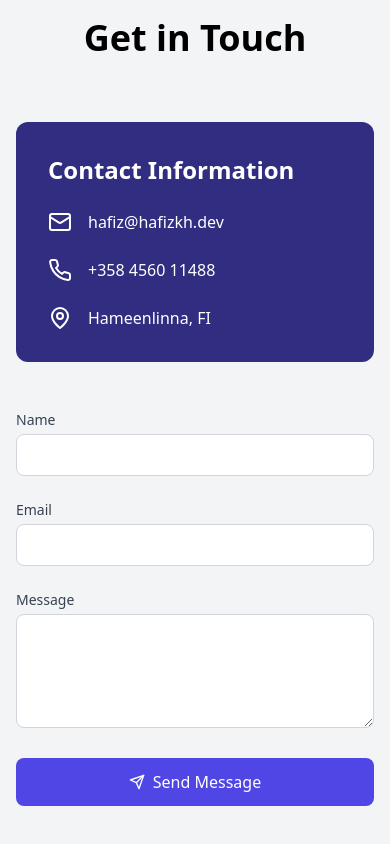
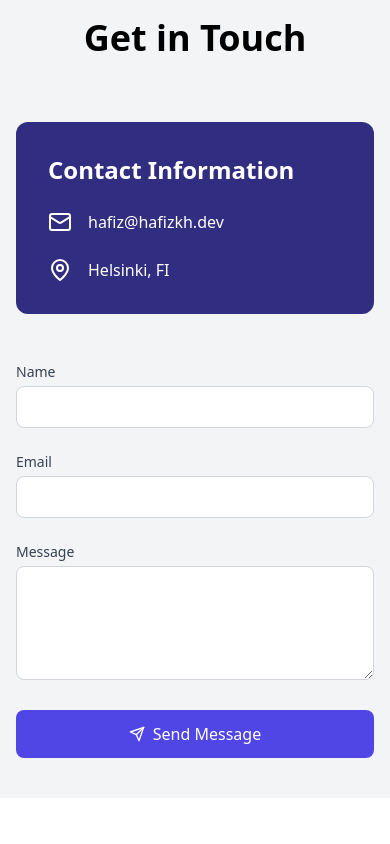
Before and after one commit to hafizkh/portfolio-hafizkh, a React (Vite) app: page / in a window 390 px wide. Shown: the part 9882-10726 px from the top of the page. After the commit the page ends 10680 px from the top, so only its background shows below. Built offline with nearby package versions, Linux system fonts and the light colour scheme.

Commit message:
Update Contact component: fix phone number link and change location

```diff
--- a/src/components/Contact.tsx
+++ b/src/components/Contact.tsx
@@ -57,13 +57,13 @@ function Contact() {
                     hafiz@hafizkh.dev
                   </a>
                 </div>
-                <div className="flex items-center hover:underline">
+                {/* <div className="flex items-center hover:underline">
                   <Phone className="w-6 h-6 mr-4" />
                   <a href='tel:+358 4560 11488'>+358 4560 11488</a>
-                </div>
+                </div> */}
                 <div className="flex items-center">
                   <MapPin className="w-6 h-6 mr-4" />
-                  <span>Hameenlinna, FI</span>
+                  <span>Helsinki, FI</span>
                 </div>
               </div>
             </div>
```
